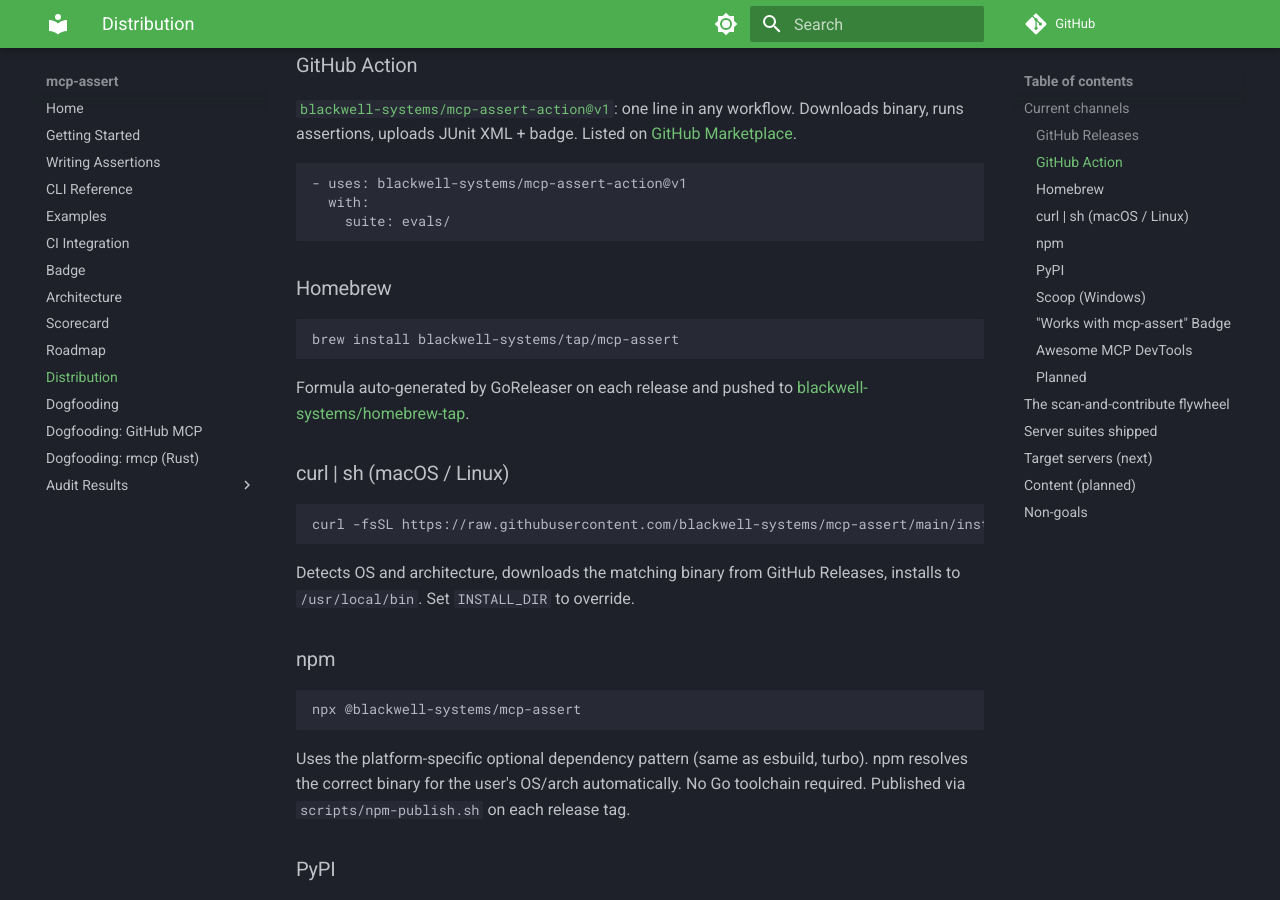
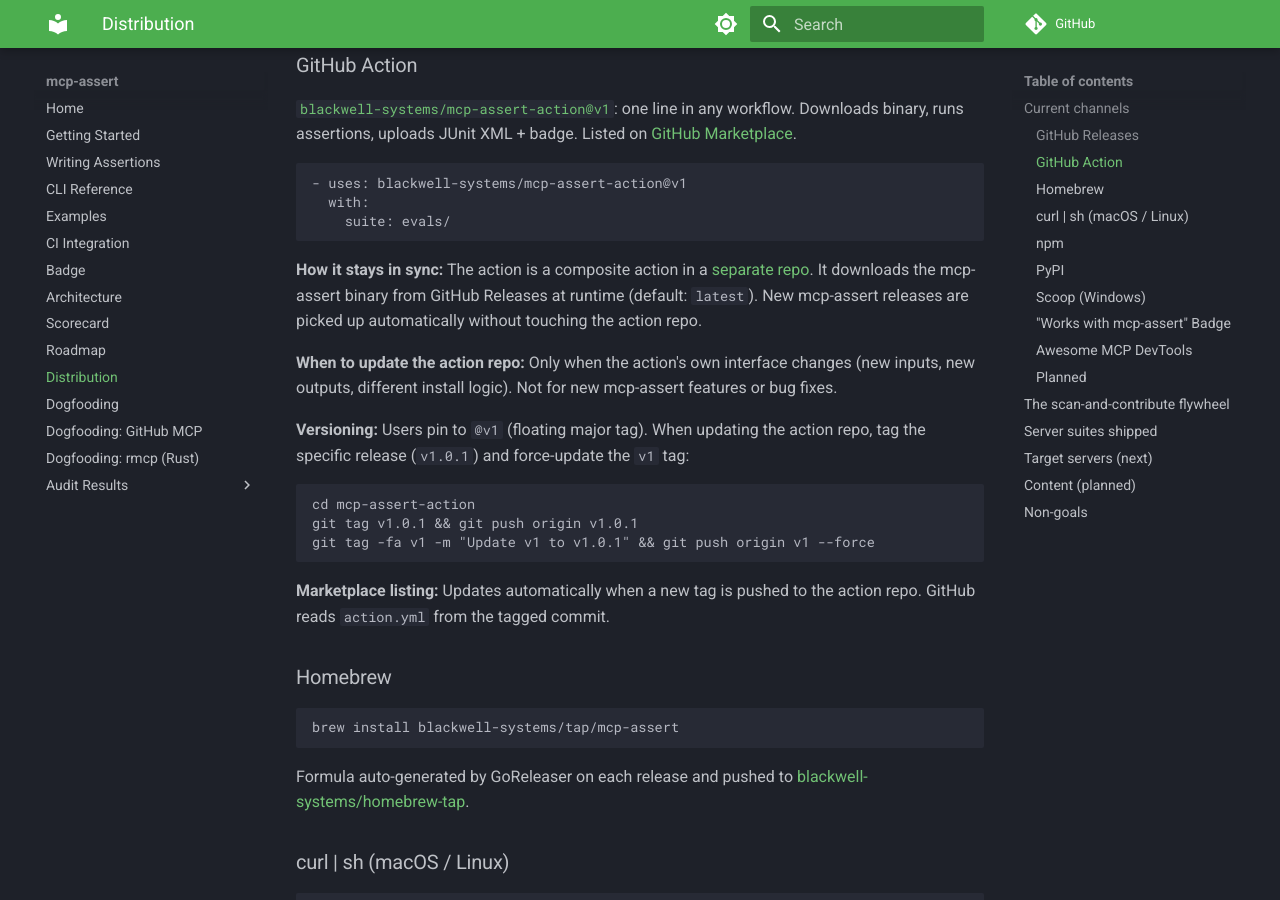
Before and after one commit to blackwell-systems/mcp-assert, an MkDocs documentation site: the page built from docs/distribution.md, in a window 1280 px wide and 900 px high, scrolled down 366 px. Built offline with MkDocs 1.6.1 and Material for MkDocs 9.7.7, drawn with Linux system fonts in a browser that asks for light colours; comment, search, counter and statistics services are not loaded; some of the changed text lies outside the part shown.

Commit message:
docs: add GitHub Action maintenance guide to distribution.md
Explains how the action repo relates to the main project: when to
update it (only for interface changes), how versioning works (floating
v1 tag), and why new mcp-assert releases are picked up automatically.
Also fixes 3036->2026 date typos.

````diff
--- a/docs/distribution.md
+++ b/docs/distribution.md
@@ -17,6 +17,20 @@
   with:
     suite: evals/
 ```
+
+**How it stays in sync:** The action is a composite action in a [separate repo](https://github.com/blackwell-systems/mcp-assert-action). It downloads the mcp-assert binary from GitHub Releases at runtime (default: `latest`). New mcp-assert releases are picked up automatically without touching the action repo.
+
+**When to update the action repo:** Only when the action's own interface changes (new inputs, new outputs, different install logic). Not for new mcp-assert features or bug fixes.
+
+**Versioning:** Users pin to `@v1` (floating major tag). When updating the action repo, tag the specific release (`v1.0.1`) and force-update the `v1` tag:
+
+```bash
+cd mcp-assert-action
+git tag v1.0.1 && git push origin v1.0.1
+git tag -fa v1 -m "Update v1 to v1.0.1" && git push origin v1 --force
+```
+
+**Marketplace listing:** Updates automatically when a new tag is pushed to the action repo. GitHub reads `action.yml` from the tagged commit.
 
 ### Homebrew
 ```bash
````
Also changed, not shown: other parts of docs/distribution.md (+3 -3 lines).
